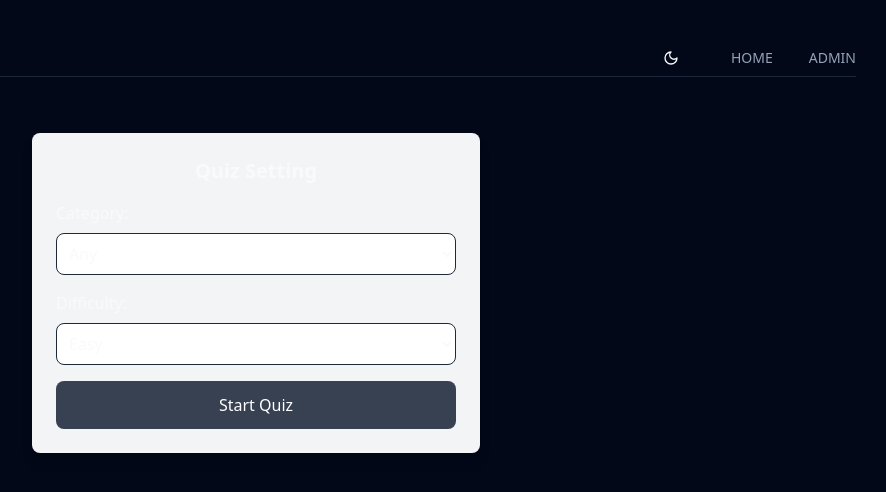
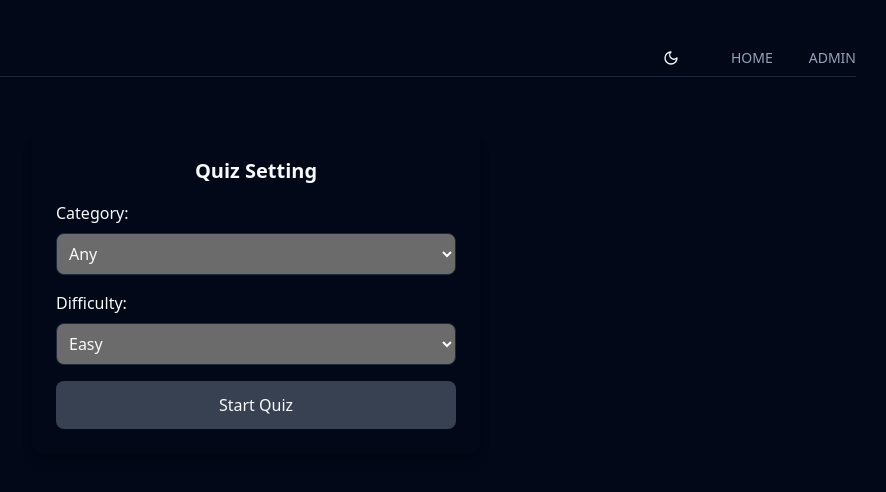
Before and after one commit to mmmnr10/Quiz, a Next.js app in the folder quiz-app/: page /quiz-page in a window 1280 px wide. Shown: the top 492 px of the page, without its empty margins (384-1270 px from the left). Built offline with nearby package versions, Linux system fonts and the light colour scheme.

Commit message:
fixed infnite loop and the colors

```diff
--- a/quiz-app/components/SettingsForm.js
+++ b/quiz-app/components/SettingsForm.js
@@ -15,8 +15,8 @@ export default function SettingForm() {
 
   return (
     <div>
-      {!quizStarted ? (
-        <div className='max-w-md mx-auto bg-gray-100 p-6 rounded-lg shadow-lg'>
+      {!quizStarted && (
+        <div className='max-w-md mx-auto p-6 rounded-lg shadow-lg'>
           <h2 className='text-xl font-semibold text-center mb-4'>
             Quiz Setting
           </h2>
@@ -25,7 +25,7 @@ export default function SettingForm() {
             <select
               value={category}
               onChange={(e) => setCategory(e.target.value)}
-              className='w-full p-2 border rounded-lg mb-4 bg-white'
+              className='w-full p-2 border rounded-lg mb-4'
             >
               <option value=''>Any</option>
               <option value='9'>General Knowledge</option>
@@ -38,7 +38,7 @@ export default function SettingForm() {
             <select
               value={difficulty}
               onChange={(e) => setDifficulty(e.target.value)}
-              className='w-full p-2 border rounded-lg mb-4 bg-white'
+              className='w-full p-2 border rounded-lg mb-4'
             >
               <option value='easy'>Easy</option>
               <option value='medium'>Medium</option>
@@ -47,14 +47,12 @@ export default function SettingForm() {
 
             <button
               type='submit'
-              className='w-full bg-gray-700 text-white p-3 rounded-lg hover:bg-gray-600 transition-all'
+              className='w-full bg-gray-700  p-3 rounded-lg hover:bg-gray-600 transition-all'
             >
               Start Quiz
             </button>
           </form>
         </div>
-      ) : (
-        <QuizPage /> // Show QuizPage when quiz starts
       )}
     </div>
   );
--- a/quiz-app/context/QuizContext.js
+++ b/quiz-app/context/QuizContext.js
@@ -49,7 +49,7 @@ export const TriviaProvider = ({ children }) => {
       console.log('text: ' + response.text);
       console.log('json: ' + response.json);
       const data = await response.json();
-      console.log('data: ' + data);
+      console.log('data: ', data);
 
       if (!response.ok) {
         // console.log("response: " + data);
```
